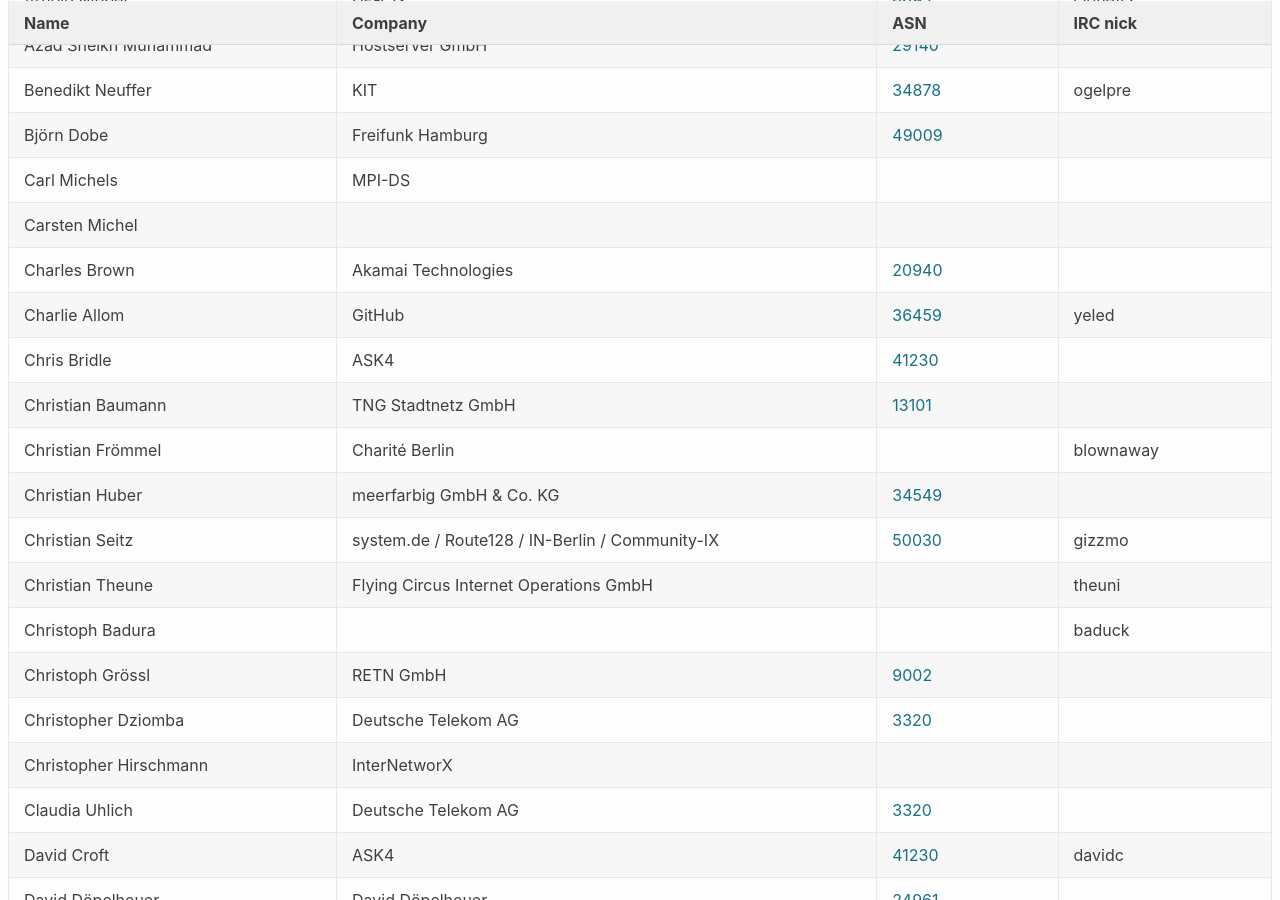
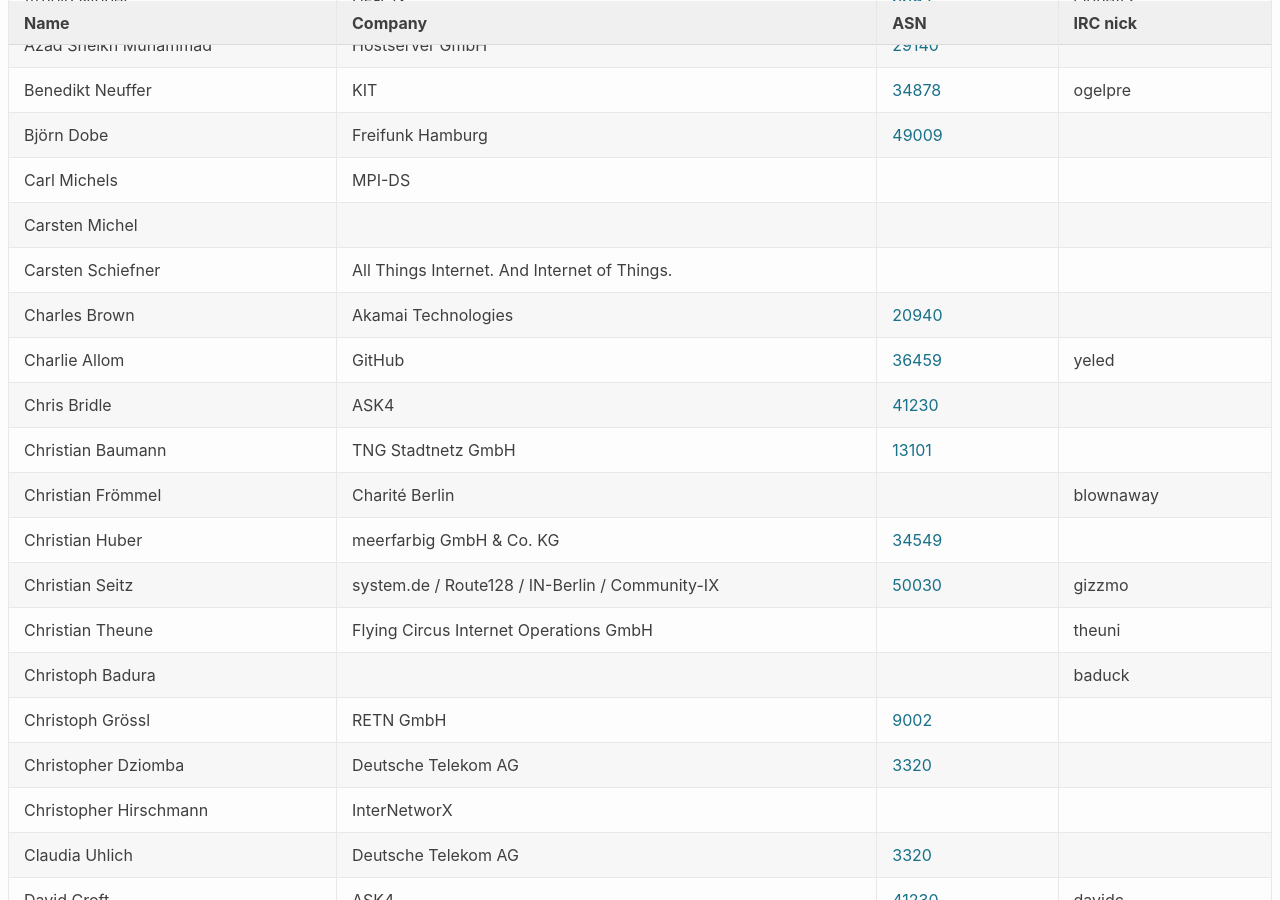
Before and after one commit to denog/pretix-attendeelist, a Jekyll site: the page built from denog15/index.md, in a window 1280 px wide and 900 px high, scrolled down 739 px. Built offline with Jekyll 4.4.1, drawn with Linux system fonts in a browser that asks for light colours; some of the changed text lies outside the part shown.

Commit message:
Latest data: Thu Aug 31 13:30:42 UTC 2023

```diff
--- a/_data/attendees_denog15_onsite.json
+++ b/_data/attendees_denog15_onsite.json
@@ -104,6 +104,12 @@
   {
     "name": "Carsten Michel",
     "company": null,
+    "irc": null,
+    "asn": null
+  },
+  {
+    "name": "Carsten Schiefner",
+    "company": "All Things Internet. And Internet of Things.",
     "irc": null,
     "asn": null
   },
@@ -466,6 +472,12 @@
     "company": "partimus GmbH",
     "irc": null,
     "asn": "204704"
+  },
+  {
+    "name": "Lukas Liebig",
+    "company": "IKS Service GmbH",
+    "irc": null,
+    "asn": "15725"
   },
   {
     "name": "Lukas Michaels",
```
